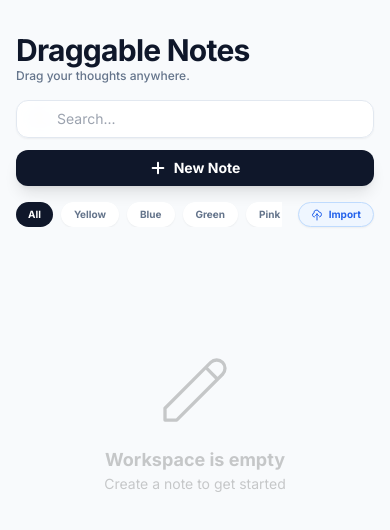
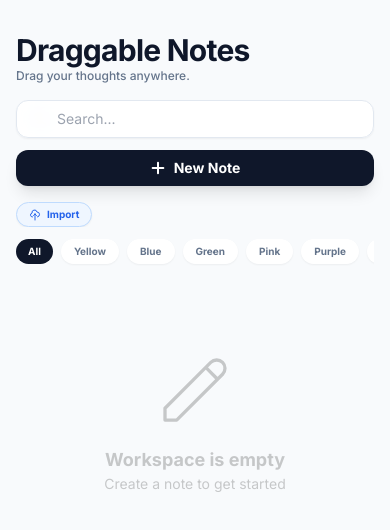
Before and after one commit to WoodyLinwc/draggable-notes, a React (Vite) app in the folder draggable-notes/: page / in a window 390 px wide. Shown: the top 530 px of the page. Built offline with nearby package versions, Linux system fonts and the light colour scheme.

Commit message:
mobile UI

```diff
--- a/draggable-notes/App.tsx
+++ b/draggable-notes/App.tsx
@@ -224,45 +224,9 @@ const App: React.FC = () => {
           </div>
         </header>
 
-        {/* Filter Tabs with Import/Export and Clear All Buttons */}
-        <div className="flex items-center justify-between gap-4 pb-4 pointer-events-auto">
-          <div className="flex gap-2 overflow-x-auto no-scrollbar">
-            <button
-              onClick={() => setFilterColor("all")}
-              className={`px-3 py-1 rounded-full text-[10px] md:text-xs font-bold transition-all whitespace-nowrap ${
-                filterColor === "all"
-                  ? "bg-slate-900 text-white"
-                  : "bg-white text-slate-500 shadow-sm"
-              }`}
-            >
-              All
-            </button>
-            {(
-              [
-                "yellow",
-                "blue",
-                "green",
-                "pink",
-                "purple",
-                "orange",
-                "gray",
-              ] as NoteColor[]
-            ).map((c) => (
-              <button
-                key={c}
-                onClick={() => setFilterColor(c)}
-                className={`px-3 py-1 rounded-full text-[10px] md:text-xs font-bold transition-all capitalize border border-transparent whitespace-nowrap ${
-                  filterColor === c
-                    ? "bg-slate-900 text-white"
-                    : "bg-white text-slate-500 shadow-sm"
-                }`}
-              >
-                {c}
-              </button>
-            ))}
-          </div>
-
-          <div className="flex items-center gap-2">
+        {/* Import/Export/Clear Actions Row */}
+        <div className="flex items-center justify-between gap-3 pb-3 pointer-events-auto">
+          <div className="flex items-center gap-2 overflow-x-auto no-scrollbar flex-1">
             {/* Import Button */}
             <button
               onClick={() => fileInputRef.current?.click()}
@@ -332,6 +296,43 @@ const App: React.FC = () => {
               </button>
             )}
           </div>
+        </div>
+
+        {/* Filter Tabs */}
+        <div className="flex gap-2 overflow-x-auto no-scrollbar pb-4 pointer-events-auto">
+          <button
+            onClick={() => setFilterColor("all")}
+            className={`px-3 py-1 rounded-full text-[10px] md:text-xs font-bold transition-all whitespace-nowrap ${
+              filterColor === "all"
+                ? "bg-slate-900 text-white"
+                : "bg-white text-slate-500 shadow-sm"
+            }`}
+          >
+            All
+          </button>
+          {(
+            [
+              "yellow",
+              "blue",
+              "green",
+              "pink",
+              "purple",
+              "orange",
+              "gray",
+            ] as NoteColor[]
+          ).map((c) => (
+            <button
+              key={c}
+              onClick={() => setFilterColor(c)}
+              className={`px-3 py-1 rounded-full text-[10px] md:text-xs font-bold transition-all capitalize border border-transparent whitespace-nowrap ${
+                filterColor === c
+                  ? "bg-slate-900 text-white"
+                  : "bg-white text-slate-500 shadow-sm"
+              }`}
+            >
+              {c}
+            </button>
+          ))}
         </div>
       </div>
 
```
